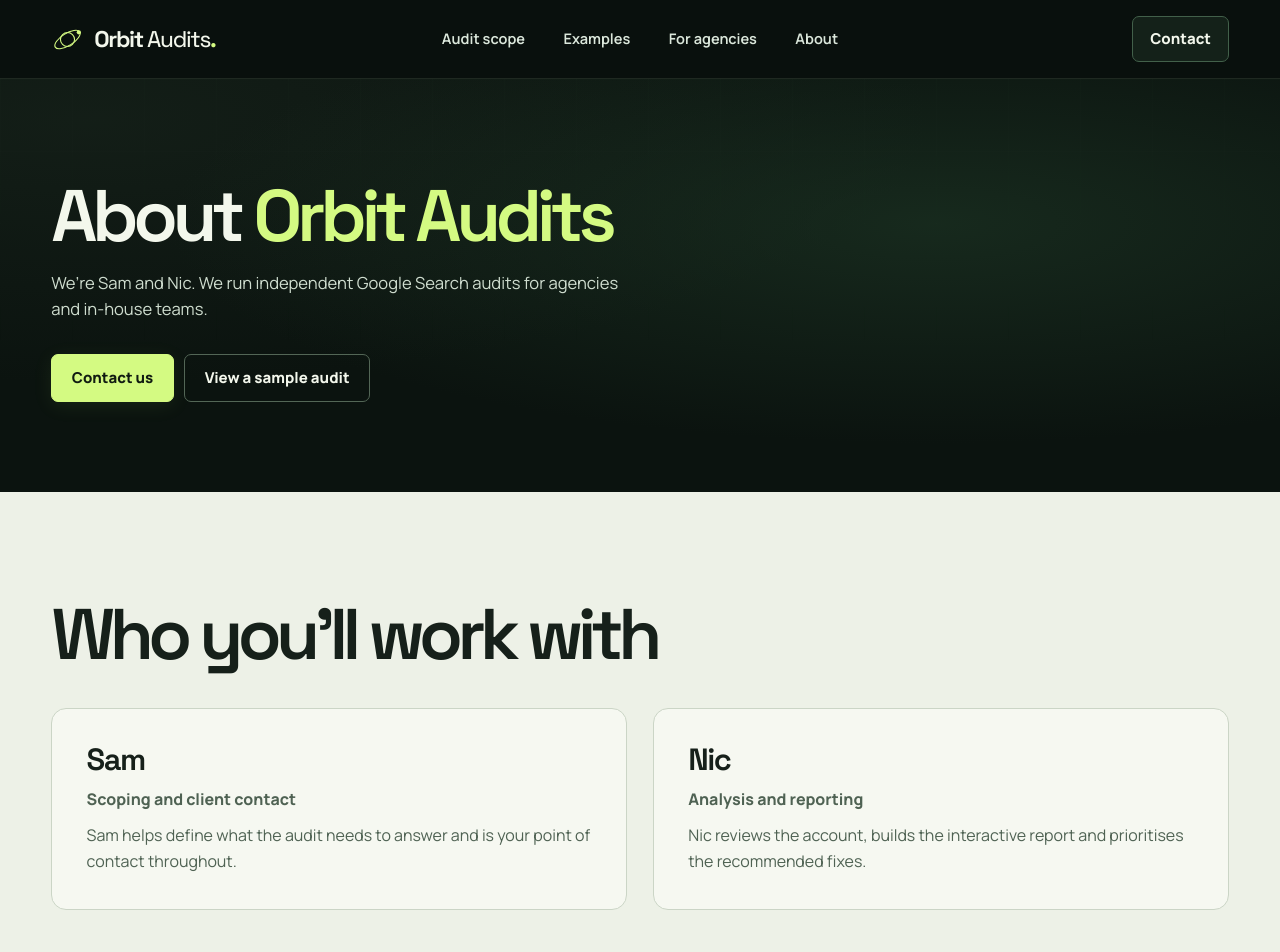
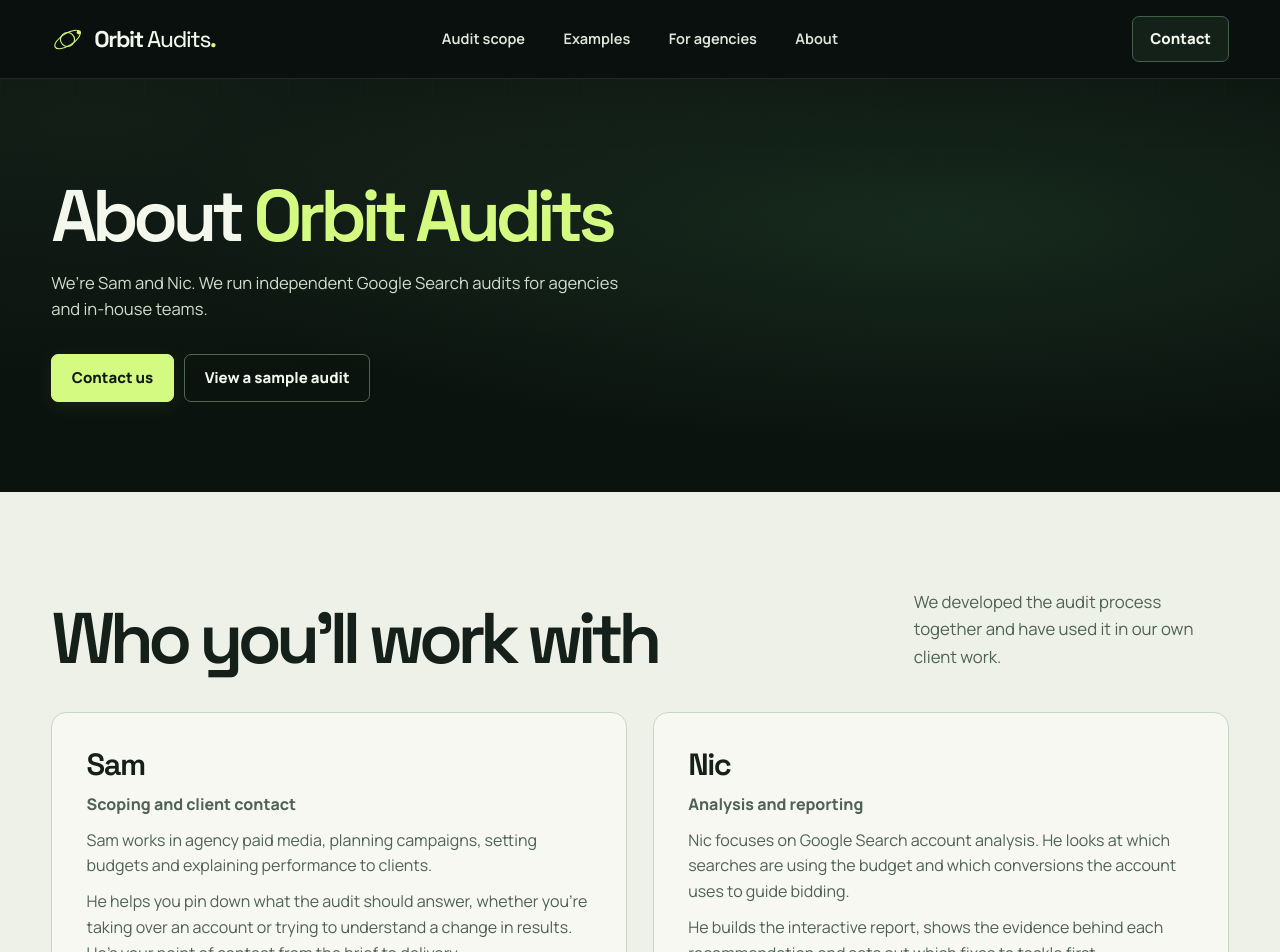
Before and after one commit to NicJMurray/Orbit, a Next.js app: page /about in a window 1280 px wide. Shown: the top 952 px of the page. Built offline with nearby package versions, Linux system fonts and the light colour scheme.

Commit message:
Expand the Orbit Audits team bios

```diff
--- a/app/about/page.tsx
+++ b/app/about/page.tsx
@@ -34,19 +34,22 @@ export default function AboutPage() {
 
       <section className="light-section section-space" aria-labelledby="about-team-title">
         <div className="wrap">
-          <div className="section-heading">
+          <div className="section-heading split-heading">
             <h2 id="about-team-title">Who you’ll work with</h2>
+            <p>We developed the audit process together and have used it in our own client work.</p>
           </div>
           <div className="audit-card-grid">
             <article className="audit-card">
               <h3>Sam</h3>
               <p className="team-role">Scoping and client contact</p>
-              <p>Sam helps define what the audit needs to answer and is your point of contact throughout.</p>
+              <p>Sam works in agency paid media, planning campaigns, setting budgets and explaining performance to clients.</p>
+              <p>He helps you pin down what the audit should answer, whether you’re taking over an account or trying to understand a change in results. He’s your point of contact from the brief to delivery.</p>
             </article>
             <article className="audit-card">
               <h3>Nic</h3>
               <p className="team-role">Analysis and reporting</p>
-              <p>Nic reviews the account, builds the interactive report and prioritises the recommended fixes.</p>
+              <p>Nic focuses on Google Search account analysis. He looks at which searches are using the budget and which conversions the account uses to guide bidding.</p>
+              <p>He builds the interactive report, shows the evidence behind each recommendation and sets out which fixes to tackle first.</p>
             </article>
           </div>
         </div>
--- a/app/globals.css
+++ b/app/globals.css
@@ -205,6 +205,7 @@ p{text-wrap:pretty}
 .contact-copy .green-period{color:var(--lime)}
 .contact-copy h1,.contact-copy h2,.privacy-content h1{font-size:clamp(3.7rem,7vw,7.15rem);font-weight:620;line-height:.94;letter-spacing:-.083em;margin:.78rem 0 1.16rem}
 .contact-copy>p:not(.eyebrow){color:#ccdacc;font-size:1.08rem;line-height:1.62;max-width:25rem}
+.contact-copy .button{margin-top:1.2rem}
 .contact-orbits{position:absolute;z-index:-1;color:#acd4947d;opacity:.55;inset:calc(100% - 1rem) auto auto -3rem;width:105%;height:auto;max-width:none;pointer-events:none}
 .contact-panel{padding:clamp(1.25rem,3.1vw,2.55rem);border:1px solid #d9e4d4;background:#f1f5ec;color:#17271b;border-radius:calc(var(--radius) + 3px);box-shadow:0 26px 65px #05120a62}
 .contact-form{display:grid;position:relative;gap:.9rem}
--- a/components/orbit/Contact.tsx
+++ b/components/orbit/Contact.tsx
@@ -1,5 +1,6 @@
 import { ContactForm } from "./ContactForm";
 import type { Interest } from "../../lib/enquiry";
+import { ABOUT_URL } from "../../lib/site-content";
 
 export function Contact({ initialSent = false, initialInterest, standalone = false }: { initialSent?: boolean; initialInterest?: Interest; standalone?: boolean }) {
   const Title = standalone ? "h1" : "h2";
@@ -9,6 +10,7 @@ export function Contact({ initialSent = false, initialInterest, standalone = fal
         <div className="contact-copy">
           <Title id="contact-title">Get a fixed quote<span className="green-period">.</span></Title>
           <p>Tell us what you need reviewed. We’ll reply with the scope, fee and timing.</p>
+          <a className="button button-outline" href={ABOUT_URL}>Meet Sam and Nic</a>
           <svg className="contact-orbits" viewBox="0 0 560 340" width="560" height="340" fill="none" aria-hidden="true">
             <g transform="rotate(-25 280 180)" stroke="currentColor">
               <ellipse cx="280" cy="180" rx="270" ry="72" />
```
